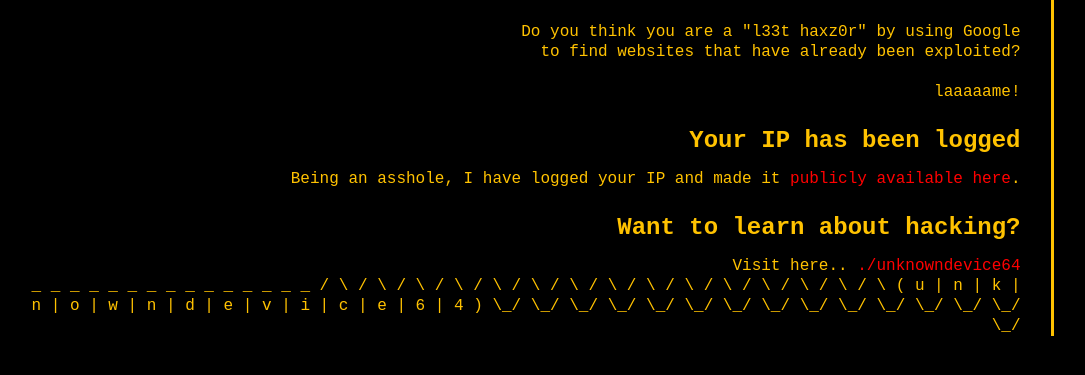
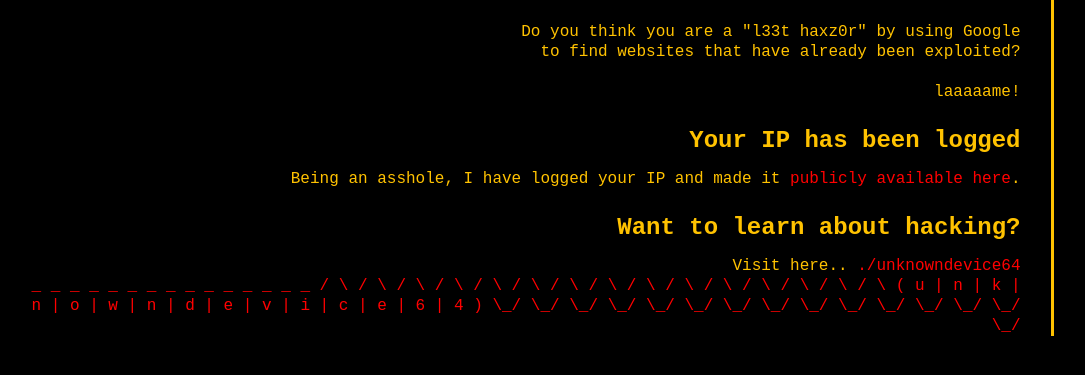
Before and after one commit to unknowndevice64/c99, a plain HTML site: page c99.html in a window 1280 px wide. Shown: the part 275-650 px from the top of the page, without its empty margins (118-1203 px from the left). Drawn offline with Linux system fonts and the light colour scheme.

Commit message:
Update c99.html

```diff
--- a/c99.html
+++ b/c99.html
@@ -64,12 +64,12 @@
 		<p>Being an asshole, I have logged your IP and made it <a href="c99log.txt">publicly available here</a>.</p>
 
 		<h2>Want to learn about hacking?</h2>
-		<p>Visit here.. <a href="https://www.youtube.com/c/hackntech" target="blank">./unknowndevice64 </a><br />
+		<p>Visit here.. <a href="https://www.youtube.com/c/hackntech" target="blank">./unknowndevice64 </a><br /><a href="#">
    _   _   _   _   _   _   _   _   _   _   _   _   _   _   _
   / \ / \ / \ / \ / \ / \ / \ / \ / \ / \ / \ / \ / \ / \ / \
  ( u | n | k | n | o | w | n | d | e | v | i | c | e | 6 | 4 )
   \_/ \_/ \_/ \_/ \_/ \_/ \_/ \_/ \_/ \_/ \_/ \_/ \_/ \_/ \_/
-</p>
+</a></p>
 	</div>
 </body>
 </html>
```
